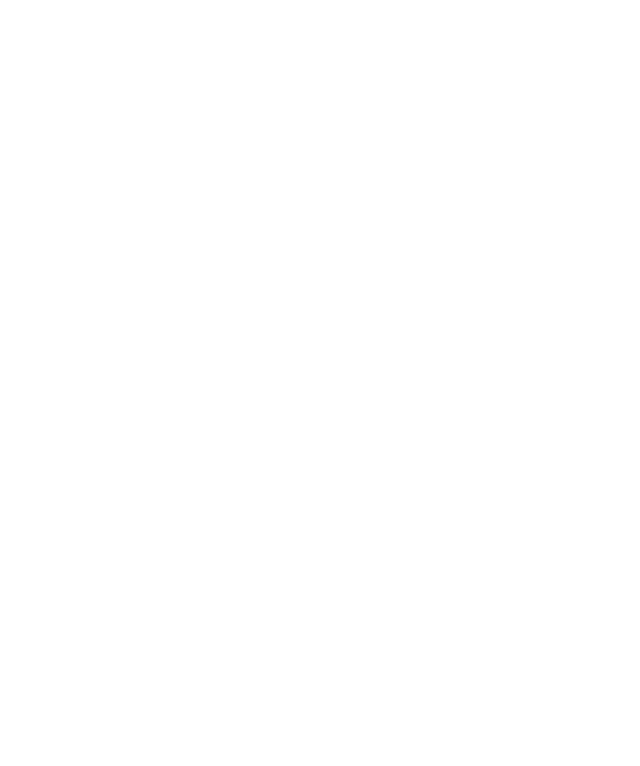
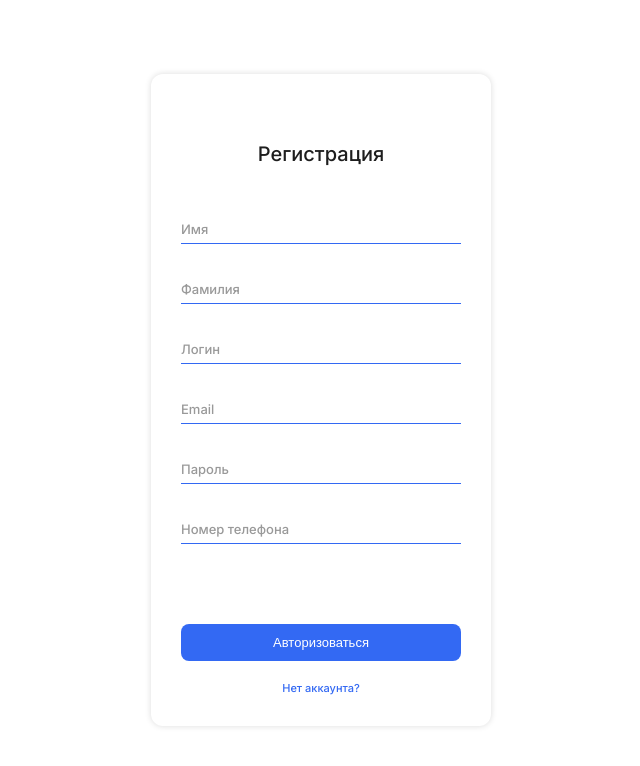
Before and after one commit to Dierkalalala/mf.messenger.praktikum.yandex, a plain HTML site: page static/sign-up.html in a window 1280 px wide. Shown: the whole page, without its empty margins (319-959 px from the left). Drawn offline with Linux system fonts and the light colour scheme.

Commit message:
registration form is ready, names of sign in form has benn fixed

```diff
--- a/static/assets/css/style.css
+++ b/static/assets/css/style.css
@@ -14,7 +14,7 @@
     box-shadow: 0px 0px 6px rgba(0, 0, 0, 0.14);
     border-radius: 12px;
     padding: 70px 30px 30px;
-    margin: 0 auto;
+    margin: 10px auto;
     min-height: 460px;
 }
 .form-title{
@@ -89,7 +89,7 @@
     width: 100%;
 }
 .auth-form-buttons-wrapper{
-    margin-top: 84px;
+    margin-top: 50px;
 }
 .auth-form-wrapper .js-focused .input-placeholder{
     top: -10px;
--- a/static/sign-up.html
+++ b/static/sign-up.html
@@ -0,0 +1,65 @@
+<!doctype html>
+<html lang="en">
+<head>
+    <meta charset="UTF-8">
+    <meta name="viewport"
+          content="width=device-width, user-scalable=no, initial-scale=1.0, maximum-scale=1.0, minimum-scale=1.0">
+    <meta http-equiv="X-UA-Compatible" content="ie=edge">
+    <title>Document</title>
+    <link href="https://fonts.googleapis.com/css2?family=Inter:wght@500;600&display=swap" rel="stylesheet">
+    <link rel="stylesheet" href="assets/css/style.css">
+</head>
+<body>
+<main>
+    <div class="page-center">
+        <div class="auth-form-wrapper">
+
+            <form action="" method="post">
+                <div class="upper-form-block">
+                    <h1 class="form-title">
+                        Регистрация
+                    </h1>
+                    <label class="">
+                        <input name="first_name" type="text" class="js-input-control">
+                        <span class="input-placeholder">Имя</span>
+                    </label>
+                    <label>
+                        <input name="second_name" type="text" class="js-input-control">
+                        <span class="input-placeholder">Фамилия</span>
+                    </label>
+                    <label>
+                        <input name="login" type="text" class="js-input-control">
+                        <span class="input-placeholder">Логин</span>
+                    </label>
+                    <label>
+                        <input name="login" type="email" class="js-input-control">
+                        <span class="input-placeholder">Email</span>
+                    </label>
+                    <label>
+                        <input type="text" class="js-input-control">
+                        <span class="input-placeholder">Пароль</span>
+                    </label>
+                    <label>
+                        <input type="text" class="js-input-control">
+                        <span class="input-placeholder">Номер телефона</span>
+                    </label>
+                </div>
+                <div class="auth-form-buttons-wrapper">
+                    <button type="submit" class="default-button">
+                        Авторизоваться
+                    </button>
+                    <div class="text-center">
+                        <a href="#" class="default-link">
+                            Нет аккаунта?
+                        </a>
+                    </div>
+                    <a href="" target=""></a>
+                </div>
+            </form>
+        </div>
+    </div>
+
+</main>
+<script src="assets/js/main.js"></script>
+</body>
+</html>
```
Also changed, not shown: static/index.html (+2 -2 lines).
